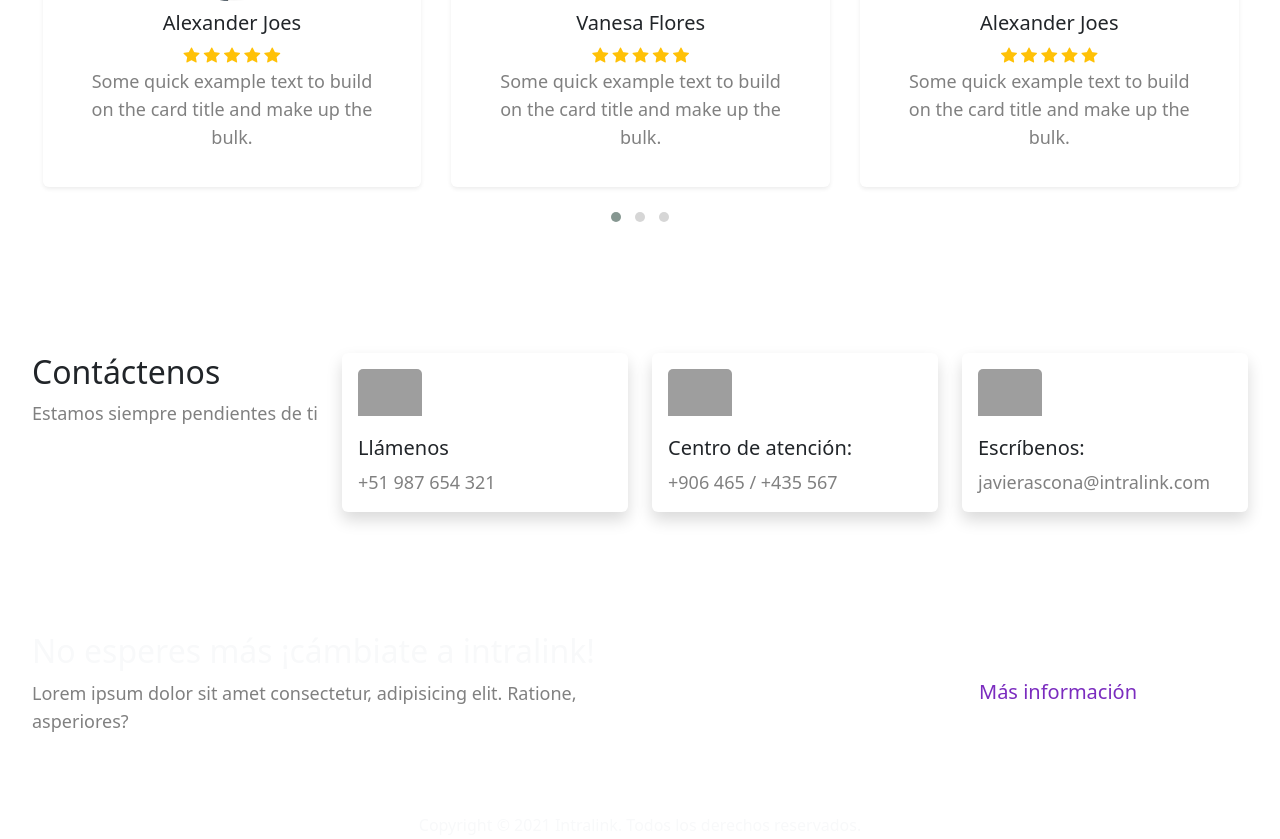
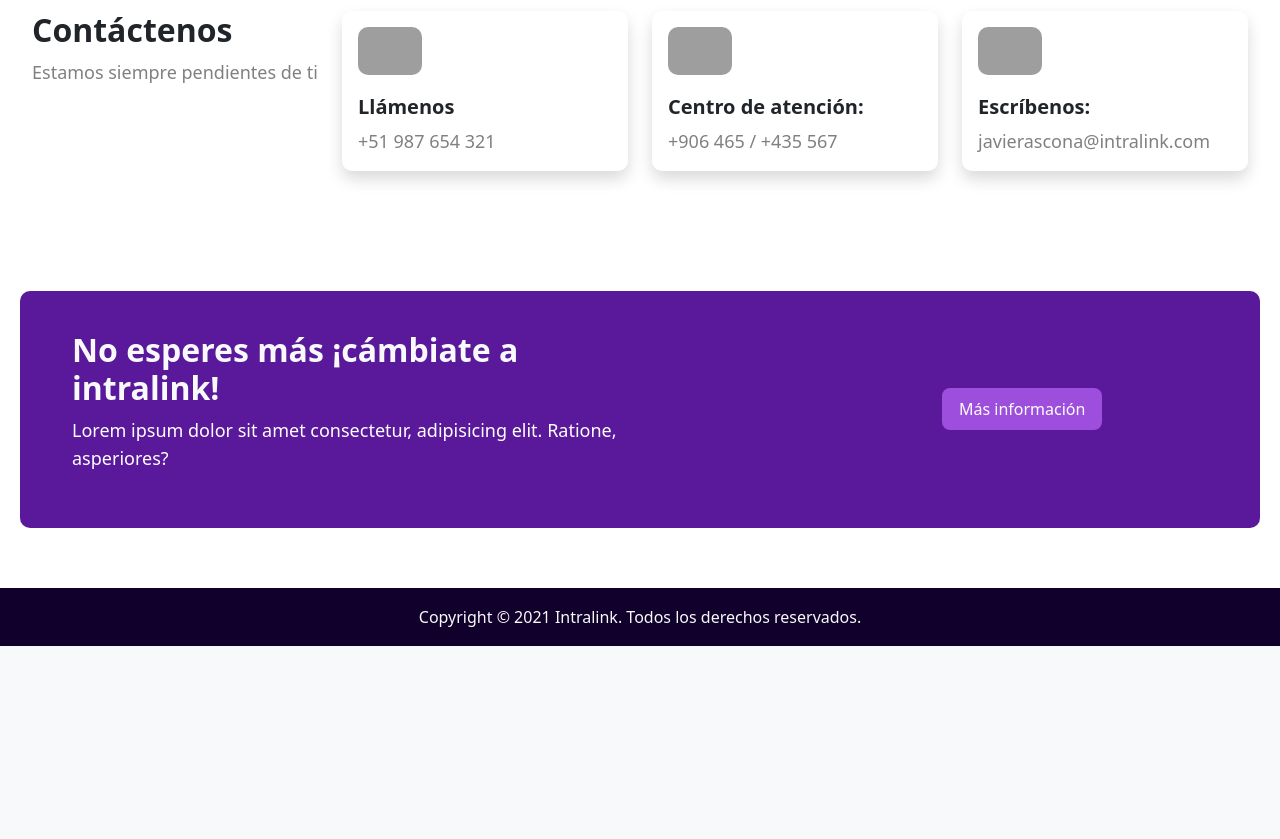
Before and after one commit to javierascona/Intralink, a PHP site: page / in a window 1280 px wide. Shown: the part 2765-3604 px from the top of the page. After the commit the page ends 3411 px from the top, so only its background shows below. Run offline with PHP 8.4, Linux system fonts and the light colour scheme; some libraries are stand-ins or nearby versions; grey boxes are pictures that could not be loaded.

Commit message:
Update estilos.css

```diff
--- a/css/estilos.css
+++ b/css/estilos.css
@@ -1,4 +1,4 @@
-@import url('https://fonts.googleapis.com/css2?family=Roboto:wght@300;400;500;700&display=swap');
+@import url('https://fonts.googleapis.com/css2?family=Roboto:wght@300;400;500;700;900&display=swap');
 *{
     padding: 0;
     margin: 0;
@@ -9,8 +9,9 @@
     min-height: 70vh;
     overflow: hidden;
 }
-h1, h2, h3, h4, h5,h6, p{
+h1, h2, h3, h4, h5,h6{
   font-family: "Roboto" sans-serif !important;
+  font-weight: 700 !important;
 }
 .ptb{
     padding-top: 60px !important;
@@ -23,6 +24,7 @@ h1, h2, h3, h4, h5,h6, p{
 }
 .card {
     border: none !important;
+    border-radius: 10px !important;
 }
 .hero .container{
     max-width: 730px;
@@ -43,25 +45,36 @@ body{
     background: #6930c3 ;
     text-align: right;
 }
-
+ .btn-lg {
+  font-size: 16px !important;
+}
 
 /*-------------BY ASCONA-------------------*/
 
-.video-container {height: 95vh; position: relative; overflow: hidden !important;@media(min-width: 600px) { height: 100vh;}}
+.video-container {height: 85vh; position: relative; overflow: hidden !important;@media(min-width: 600px) { height: 100vh;}}
 
   video {object-fit: cover;position: absolute;height: 100%;width: 100%;top: 0;left: 0;}
   * {box-sizing: border-box;}
-  .video-container:after {content: '';display: block;height: 100%;width: 100%; background: #00000034 ; position: absolute;top: 0;left: 0;background: rgba(black, .2);z-index: 1;}
+  .video-container:after {content: '';display: block;height: 100%;width: 100%; background: #10002b96 ; position: absolute;top: 0;left: 0;background: rgba(black, .2);z-index: 1;}
 
   .logopeli{width: 90%; padding-bottom: 20px;}
 
-  .callout { position: relative;display: flex;justify-content: center;align-items: left;flex-direction: column; height: 100%;text-align: left; z-index: 99;}
+  .callout { position: relative;display: flex;justify-content: center;align-items: left;flex-direction: column; height: 100%;text-align: center; z-index: 99;}
   .vol {position: absolute;justify-content: flex-end; align-items: right;bottom: 20%;display: flex;text-align: right;}
-  .wz h1,h3{color: white;}
+
+  .wz h1{
+    font-size: 55px !important;
+    font-weight: 700;
+    color: #ffffff;
+  }
+  .wz p{
+    font-size: 22px;
+    margin-bottom: 30px;
+  }
   .bg-tra{ background: rgba(109,109,110,0.4) !important;color: white !important;}
   .bg-vol{ padding: 0 !important;border: 1px solid white !important;border-radius: 50% !important; color: white !important;width: 33px;height: 33px;}
   p{color: gray !important;font-size: 18px;line-height: 28px;}
-  .navbar-brand{color: #240046 !important;font-size: 25px !important;font-weight: 700;text-transform: uppercase;vertical-align: middle;cursor: pointer;}
+  .navbar-brand{color: #5A189A !important;font-size: 22px !important;font-weight: 700;text-transform: uppercase;vertical-align: middle;cursor: pointer;}
   .container{max-width: 1240px !important;}
 header{ width: 100%;position: fixed;z-index: 999;}
 
@@ -188,11 +201,55 @@ color: #ffffff !important;
   a {
     color:  #7b2cbf !important;
 }
+.bg-c-1{
+  background: #9D4EDD !important;
+  color: #ffffff !important;
+}
+.bg-c-2{
+  background: #e0aaff2f !important;
+}
 
+.bg-footer{
+  padding: 15px;
+  font-size: 15px;
+  background: #10002b;
+}
+
+.call-action{
+  padding: 40px;
+  border-radius: 10px;
+}
+.call-action p{
+  color: #ffffff !important;
+}
+.bg-call-action{
+background: #5A189A;
+}
+
+.bg-p{
+  background: #7B2CBF !important;
+}
+.bg-s{
+  background: #C77DFF !important;
+}
+.caird-img-overlay{
+  background: #2400468f ;
+}
+.icon-front img{
+  width: 60px !important;
+  margin-bottom: 20px;
+}
+img{
+  border-radius: 10px !important;
+}
+.owl-theme .owl-dots .owl-dot.active span, .owl-theme .owl-dots .owl-dot:hover span {
+  background: #7B2CBF !important;
+}
 
 /*-------------responsive-------------------*/
 
-@media (max-width: 576px) {
+
+@media (min-width:300px) and (max-width: 576px) {
   .ok{margin-top: -40px !important;position: relative;}
   .vol {position: absolute;bottom: 9%;}
   .callout p{font-size: 16px;line-height: 26px;}
@@ -204,7 +261,28 @@ color: #ffffff !important;
 .ok2 {padding-bottom: 1.3rem!important;}
 .bg-home{background: black;color: white !important;}
 .bg-home li a{color: white !important;}
+.wz h1{
+  font-size: 28px !important;
+}
+.wz p{
+  font-size: 16px;
+  margin-bottom: 25px;
+}
+.ptb{
+  padding-top: 20px;
+  padding-bottom: 20px;
+}
  }
+
+
+
+
+
+
+
+
+
+
  @media (max-width: 768px) {
 
   .ok{ margin-top: -50px !important; position: relative;}
@@ -214,6 +292,13 @@ color: #ffffff !important;
   .logopeli{ width: 70%;padding-bottom: 20px;}
   .bg-home{background: black;color: white !important;}
 .bg-home li a{color: white !important;}
+.gwz h1{
+  font-size: 40px !important;
+}
+.wz p{
+  font-size: 20px;
+  margin-bottom: 25px;
+}
 }
 .navbar-fixed-top.scrolled {background-color: #000000dc !important;transition: background-color 800ms linear;color: #ffffff !important;}
 .navbar-fixed-top.scrolled .nav-link {color:#ffff !important;}
@@ -254,4 +339,4 @@ footer i{
   }
   }
 
-@media (min-width: 768px) { ... }
+@media (min-width: 768px) {  }
```
